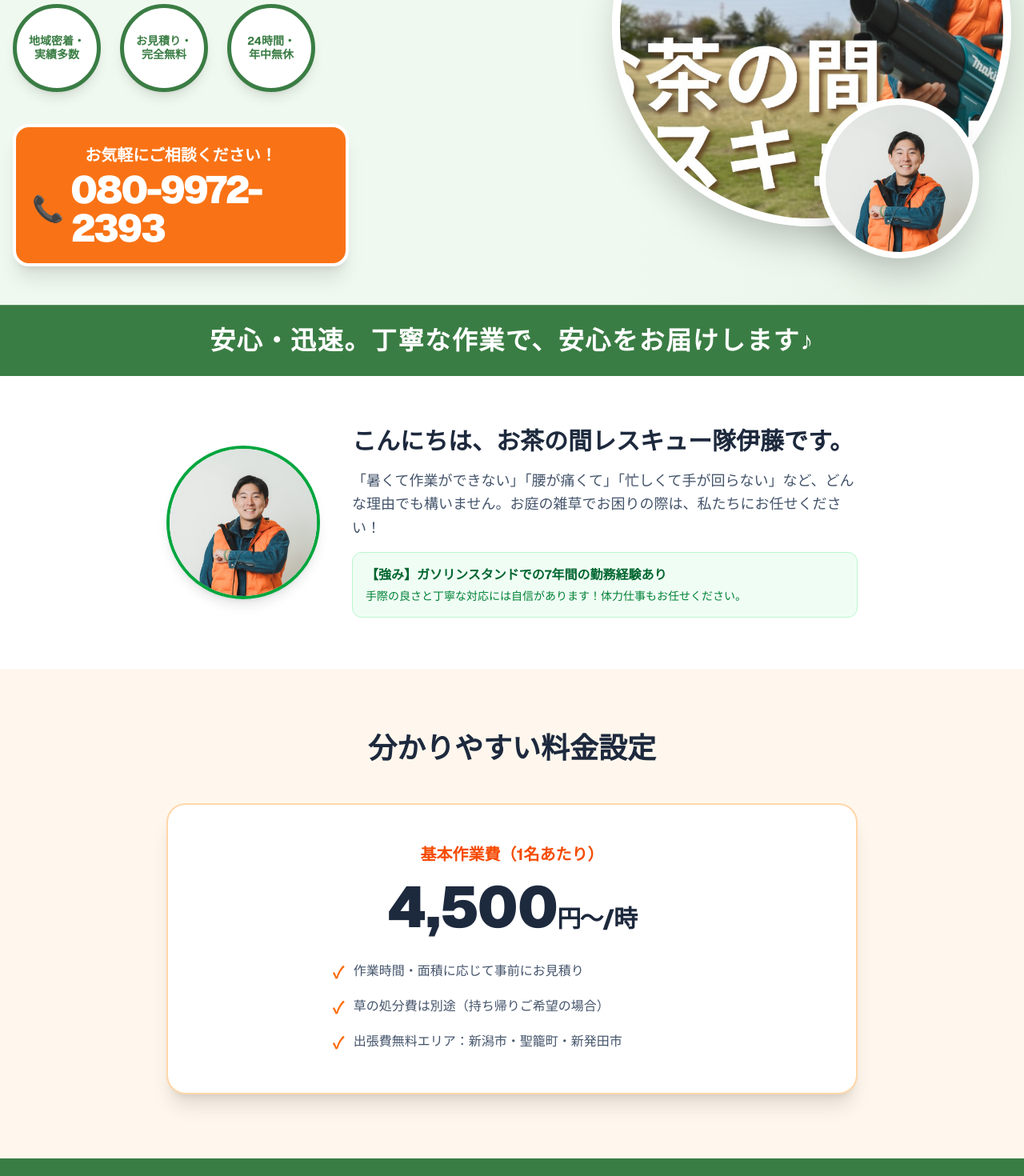
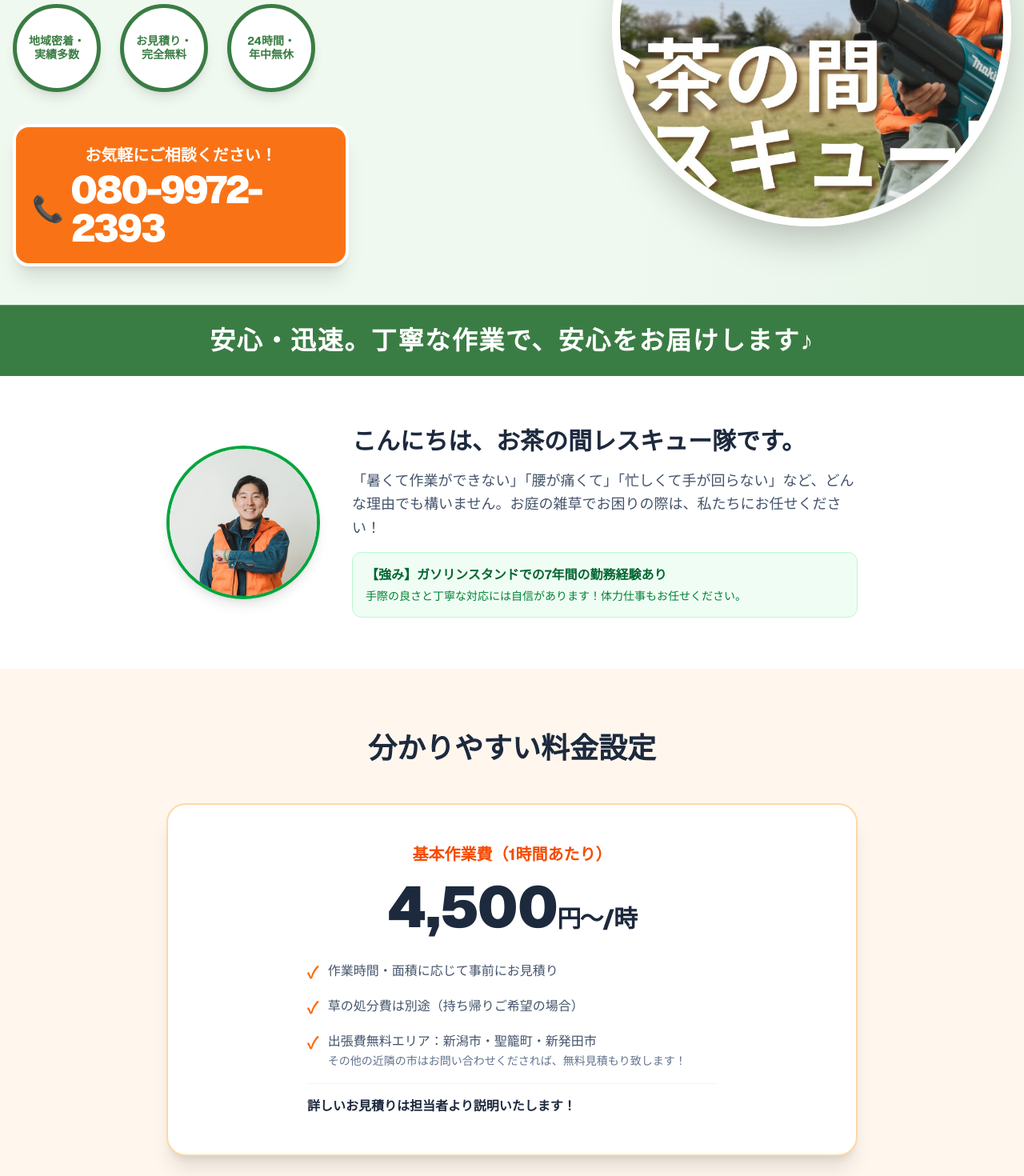
Before and after one commit to kko733584-netizen/otsunoma-rescue, a Next.js app: page /kusa in a window 1280 px wide. Shown: the part 380-1850 px from the top of the page at 80% size. Built offline with nearby package versions, Linux system fonts and the light colour scheme.

Commit message:
Refine kusa LP content: remove overlapping photo, clean greeting, update pricing/travel info

```diff
--- a/src/app/kusa/page.tsx
+++ b/src/app/kusa/page.tsx
@@ -95,16 +95,6 @@ export default function GrassCuttingPage() {
                 />
                 <div className="absolute inset-0 bg-gradient-to-l from-transparent to-[#f0f9f0]/40 lg:to-transparent"></div>
               </div>
-
-              {/* CEO Portrait Overlapping */}
-              <div className="absolute -bottom-6 right-4 sm:-bottom-10 sm:right-10 w-[120px] h-[120px] sm:w-[200px] sm:h-[200px] rounded-full border-[4px] sm:border-[8px] border-white shadow-2xl overflow-hidden z-20 bg-white">
-                <Image
-                  src="/images/ceo-portrait.jpg"
-                  alt="代表 伊藤"
-                  fill
-                  className="object-cover"
-                />
-              </div>
             </div>
           </div>
         </div>
@@ -128,13 +118,13 @@ export default function GrassCuttingPage() {
             <div className="w-48 h-48 relative rounded-full overflow-hidden border-4 border-green-600 shadow-lg flex-shrink-0">
               <Image
                 src="/images/ceo-portrait.jpg"
-                alt="お茶の間レスキュー隊 伊藤"
+                alt="お茶の間レスキュー隊"
                 fill
                 className="object-cover"
               />
             </div>
             <div>
-              <h2 className="text-3xl font-bold mb-4 text-slate-800">{greeting}</h2>
+              <h2 className="text-3xl font-bold mb-4 text-slate-800">こんにちは、お茶の間レスキュー隊です。</h2>
               <p className="text-lg leading-relaxed mb-4 text-slate-600 font-medium">
                 「暑くて作業ができない」「腰が痛くて」「忙しくて手が回らない」など、どんな理由でも構いません。お庭の雑草でお困りの際は、私たちにお任せください！
               </p>
@@ -154,14 +144,23 @@ export default function GrassCuttingPage() {
             分かりやすい料金設定
           </h2>
           <div className="bg-white rounded-3xl p-8 md:p-12 shadow-xl border-2 border-orange-200">
-            <p className="text-xl font-bold text-orange-600 mb-4">基本作業費（1名あたり）</p>
+            <p className="text-xl font-bold text-orange-600 mb-4">基本作業費（1時間あたり）</p>
             <div className="text-center mb-8">
               <span className="text-6xl md:text-7xl font-black text-slate-800 tracking-tight">4,500<span className="text-3xl font-extrabold">円〜/時</span></span>
             </div>
-            <ul className="text-slate-600 space-y-4 text-left max-w-md mx-auto font-medium">
+            <ul className="text-slate-600 space-y-4 text-left max-w-lg mx-auto font-medium">
               <li className="flex items-start gap-3"><span className="text-orange-500 text-xl font-bold">✓</span> 作業時間・面積に応じて事前にお見積り</li>
               <li className="flex items-start gap-3"><span className="text-orange-500 text-xl font-bold">✓</span> 草の処分費は別途（持ち帰りご希望の場合）</li>
-              <li className="flex items-start gap-3"><span className="text-orange-500 text-xl font-bold">✓</span> 出張費無料エリア：新潟市・聖籠町・新発田市</li>
+              <li className="flex items-start gap-3">
+                <span className="text-orange-500 text-xl font-bold">✓</span>
+                <span>
+                  出張費無料エリア：新潟市・聖籠町・新発田市<br/>
+                  <span className="text-sm text-slate-500">その他の近隣の市はお問い合わせくだされば、無料見積もり致します！</span>
+                </span>
+              </li>
+              <li className="flex items-start gap-3 pt-4 border-t border-slate-100">
+                <span className="text-slate-800 font-bold">詳しいお見積りは担当者より説明いたします！</span>
+              </li>
             </ul>
           </div>
         </div>
--- a/src/app/lp/kusa/page.tsx
+++ b/src/app/lp/kusa/page.tsx
@@ -95,16 +95,6 @@ export default function GrassCuttingLP() {
                 />
                 <div className="absolute inset-0 bg-gradient-to-l from-transparent to-[#f0f9f0]/40 lg:to-transparent"></div>
               </div>
-
-              {/* CEO Portrait Overlapping */}
-              <div className="absolute -bottom-6 right-4 sm:-bottom-10 sm:right-10 w-[120px] h-[120px] sm:w-[200px] sm:h-[200px] rounded-full border-[4px] sm:border-[8px] border-white shadow-2xl overflow-hidden z-20 bg-white">
-                <Image
-                  src="/images/ceo-portrait.jpg"
-                  alt="代表 伊藤"
-                  fill
-                  className="object-cover"
-                />
-              </div>
             </div>
           </div>
         </div>
@@ -128,13 +118,13 @@ export default function GrassCuttingLP() {
             <div className="w-48 h-48 relative rounded-full overflow-hidden border-4 border-green-600 shadow-lg flex-shrink-0">
               <Image
                 src="/images/ceo-portrait.jpg"
-                alt="お茶の間レスキュー隊 伊藤"
+                alt="お茶の間レスキュー隊"
                 fill
                 className="object-cover"
               />
             </div>
             <div>
-              <h2 className="text-3xl font-bold mb-4 text-slate-800">{greeting}</h2>
+              <h2 className="text-3xl font-bold mb-4 text-slate-800">こんにちは、お茶の間レスキュー隊です。</h2>
               <p className="text-lg leading-relaxed mb-4 text-slate-600 font-medium">
                 「暑くて作業ができない」「腰が痛くて」「忙しくて手が回らない」など、どんな理由でも構いません。お庭の雑草でお困りの際は、私たちにお任せください！
               </p>
@@ -154,14 +144,23 @@ export default function GrassCuttingLP() {
             分かりやすい料金設定
           </h2>
           <div className="bg-white rounded-3xl p-8 md:p-12 shadow-xl border-2 border-orange-200">
-            <p className="text-xl font-bold text-orange-600 mb-4">基本作業費（1名あたり）</p>
+            <p className="text-xl font-bold text-orange-600 mb-4">基本作業費（1時間あたり）</p>
             <div className="text-center mb-8">
               <span className="text-6xl md:text-7xl font-black text-slate-800 tracking-tight">4,500<span className="text-3xl font-extrabold">円〜/時</span></span>
             </div>
-            <ul className="text-slate-600 space-y-4 text-left max-w-md mx-auto font-medium">
+            <ul className="text-slate-600 space-y-4 text-left max-w-lg mx-auto font-medium">
               <li className="flex items-start gap-3"><span className="text-orange-500 text-xl font-bold">✓</span> 作業時間・面積に応じて事前にお見積り</li>
               <li className="flex items-start gap-3"><span className="text-orange-500 text-xl font-bold">✓</span> 草の処分費は別途（持ち帰りご希望の場合）</li>
-              <li className="flex items-start gap-3"><span className="text-orange-500 text-xl font-bold">✓</span> 出張費無料エリア：新潟市・聖籠町・新発田市</li>
+              <li className="flex items-start gap-3">
+                <span className="text-orange-500 text-xl font-bold">✓</span>
+                <span>
+                  出張費無料エリア：新潟市・聖籠町・新発田市<br/>
+                  <span className="text-sm text-slate-500">その他の近隣の市はお問い合わせくだされば、無料見積もり致します！</span>
+                </span>
+              </li>
+              <li className="flex items-start gap-3 pt-4 border-t border-slate-100">
+                <span className="text-slate-800 font-bold">詳しいお見積りは担当者より説明いたします！</span>
+              </li>
             </ul>
           </div>
         </div>
--- a/src/app/services/kusa-sentei/page.tsx
+++ b/src/app/services/kusa-sentei/page.tsx
@@ -24,7 +24,7 @@ export default function KSPage() {
     },
     {
       name: '市毛幸喜 様',
-      text: '部屋の片付けを頼みました。事前にYoutubeなどでお顔を拝見してたので安心して依頼できました。仕事も会話もテキピキとした好青年という印象でした。'
+      text: '部屋の片付けを頼みました。事前にYoutubeなどでお顔を拝見してたので安心して依頼できました。仕事も会話もテキパキとした好青年という印象でした。'
     },
     {
       name: 'たか 様',
@@ -95,16 +95,6 @@ export default function KSPage() {
                 />
                 <div className="absolute inset-0 bg-gradient-to-l from-transparent to-[#f0f9f0]/40 lg:to-transparent"></div>
               </div>
-
-              {/* CEO Portrait Overlapping */}
-              <div className="absolute -bottom-6 right-4 sm:-bottom-10 sm:right-10 w-[120px] h-[120px] sm:w-[200px] sm:h-[200px] rounded-full border-[4px] sm:border-[8px] border-white shadow-2xl overflow-hidden z-20 bg-white">
-                <Image
-                  src="/images/ceo-portrait.jpg"
-                  alt="代表 伊藤"
-                  fill
-                  className="object-cover"
-                />
-              </div>
             </div>
           </div>
         </div>
@@ -128,13 +118,13 @@ export default function KSPage() {
             <div className="w-48 h-48 relative rounded-full overflow-hidden border-4 border-green-600 shadow-lg flex-shrink-0">
               <Image
                 src="/images/ceo-portrait.jpg"
-                alt="お茶の間レスキュー隊 伊藤"
+                alt="お茶の間レスキュー隊"
                 fill
                 className="object-cover"
               />
             </div>
             <div>
-              <h2 className="text-3xl font-bold mb-4 text-slate-800">{greeting}</h2>
+              <h2 className="text-3xl font-bold mb-4 text-slate-800">こんにちは、お茶の間レスキュー隊です。</h2>
               <p className="text-lg leading-relaxed mb-4 text-slate-600 font-medium">
                 「暑くて作業ができない」「腰が痛くて」「忙しくて手が回らない」など、どんな理由でも構いません。お庭の雑草でお困りの際は、私たちにお任せください！
               </p>
@@ -154,14 +144,23 @@ export default function KSPage() {
             分かりやすい料金設定
           </h2>
           <div className="bg-white rounded-3xl p-8 md:p-12 shadow-xl border-2 border-orange-200">
-            <p className="text-xl font-bold text-orange-600 mb-4">基本作業費（1名あたり）</p>
+            <p className="text-xl font-bold text-orange-600 mb-4">基本作業費（1時間あたり）</p>
             <div className="text-center mb-8">
               <span className="text-6xl md:text-7xl font-black text-slate-800 tracking-tight">4,500<span className="text-3xl font-extrabold">円〜/時</span></span>
             </div>
-            <ul className="text-slate-600 space-y-4 text-left max-w-md mx-auto font-medium">
+            <ul className="text-slate-600 space-y-4 text-left max-w-lg mx-auto font-medium">
               <li className="flex items-start gap-3"><span className="text-orange-500 text-xl font-bold">✓</span> 作業時間・面積に応じて事前にお見積り</li>
               <li className="flex items-start gap-3"><span className="text-orange-500 text-xl font-bold">✓</span> 草の処分費は別途（持ち帰りご希望の場合）</li>
-              <li className="flex items-start gap-3"><span className="text-orange-500 text-xl font-bold">✓</span> 出張費無料エリア：新潟市・聖籠町・新発田市</li>
+              <li className="flex items-start gap-3">
+                <span className="text-orange-500 text-xl font-bold">✓</span>
+                <span>
+                  出張費無料エリア：新潟市・聖籠町・新発田市<br/>
+                  <span className="text-sm text-slate-500">その他の近隣の市はお問い合わせくだされば、無料見積もり致します！</span>
+                </span>
+              </li>
+              <li className="flex items-start gap-3 pt-4 border-t border-slate-100">
+                <span className="text-slate-800 font-bold">詳しいお見積りは担当者より説明いたします！</span>
+              </li>
             </ul>
           </div>
         </div>
```
